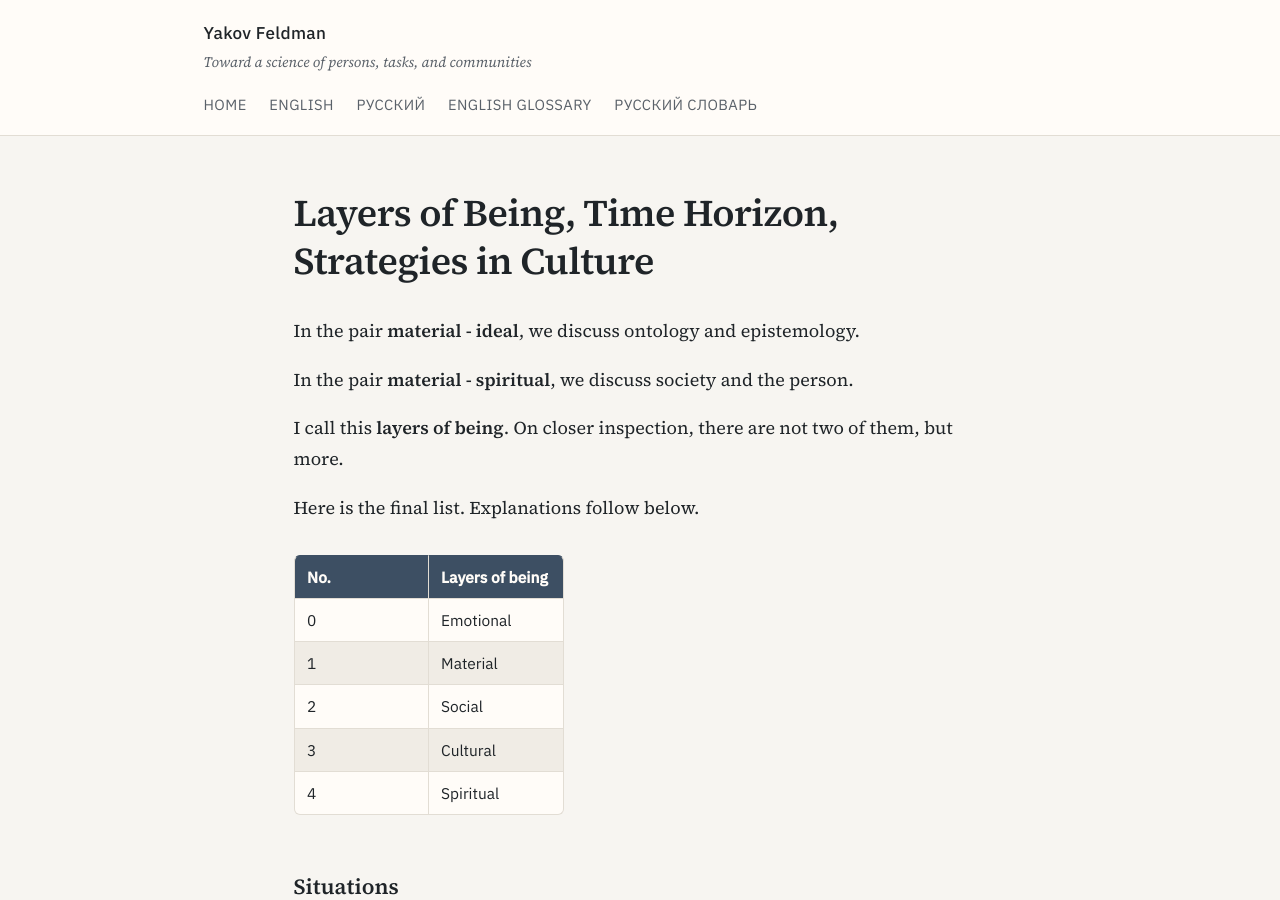
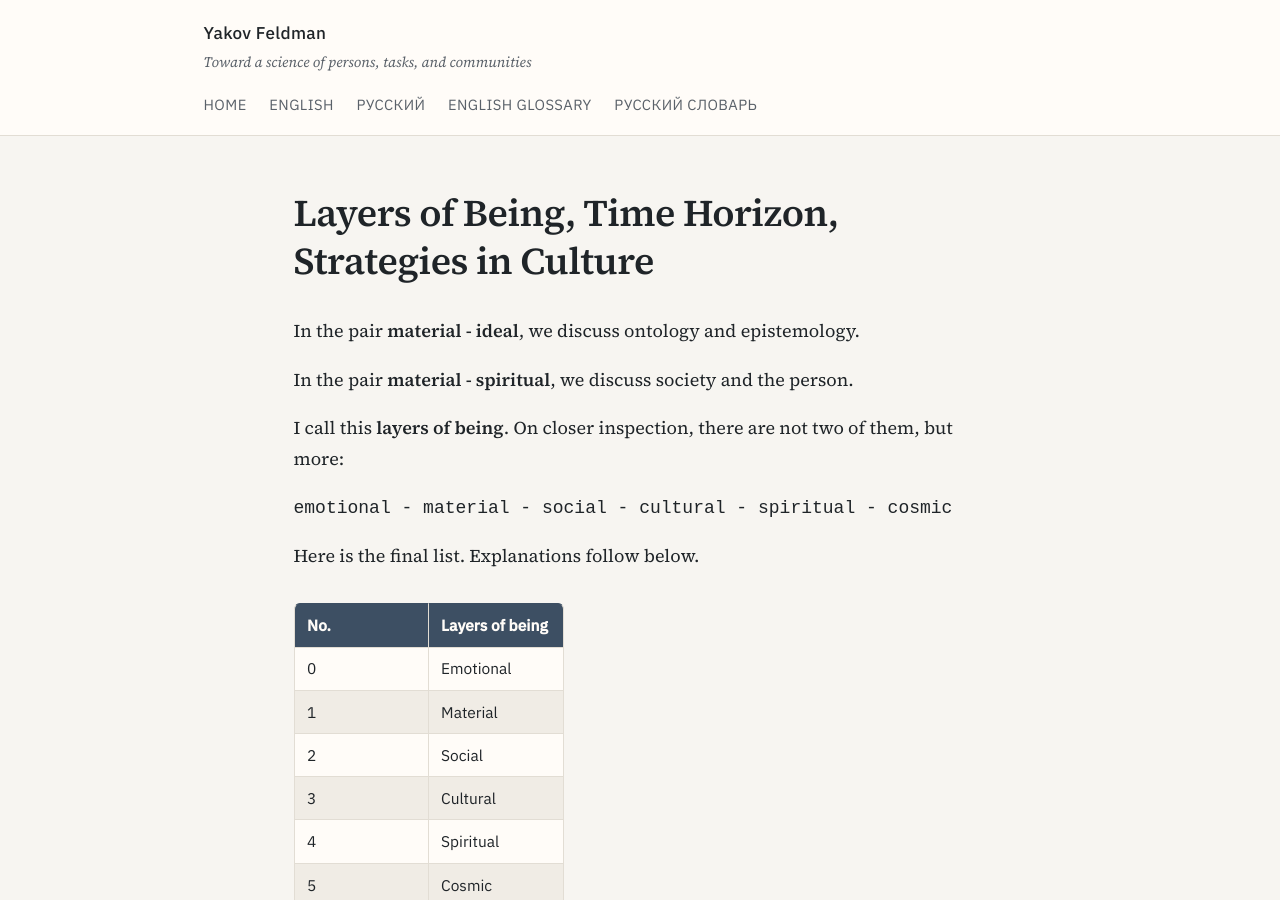
Before and after one commit to jfeldman777/books, a Jekyll site: the page built from 27_layers_time_horizon_en.md, in a window 1280 px wide and 900 px high. Built offline with Jekyll 4.4.1, drawn with Linux system fonts in a browser that asks for light colours; our own code applies the rules of GitHub Pages for plain Markdown files; some of the changed text lies outside the part shown.

````diff
--- a/27_layers_time_horizon_en.md
+++ b/27_layers_time_horizon_en.md
@@ -4,7 +4,11 @@ In the pair **material - ideal**, we discuss ontology and epistemology.
 
 In the pair **material - spiritual**, we discuss society and the person.
 
-I call this **layers of being**. On closer inspection, there are not two of them, but more.
+I call this **layers of being**. On closer inspection, there are not two of them, but more:
+
+```text
+emotional - material - social - cultural - spiritual - cosmic
+```
 
 Here is the final list. Explanations follow below.
 
@@ -15,6 +19,7 @@ Here is the final list. Explanations follow below.
 | 2 | Social |
 | 3 | Cultural |
 | 4 | Spiritual |
+| 5 | Cosmic |
 
 ## Situations
 
@@ -54,6 +59,7 @@ We remember one situation for minutes, another for a month, a third for many yea
 | 2 | Social | years |
 | 3 | Cultural | generations |
 | 4 | Spiritual | millennia |
+| 5 | Cosmic | millions of years |
 
 Here is a simple and clear example.
 
@@ -80,6 +86,7 @@ Strangely enough, culture itself also becomes layered, and its layers can be com
 | 2 | Social | years | Tradition |
 | 3 | Cultural | generations | Classics |
 | 4 | Spiritual | millennia | Super-classics |
+| 5 | Cosmic | millions of years | All |
 
 Does this stratification have deeper reasons?
 
@@ -87,14 +94,14 @@ Yes. We know them from the chapter [Myth - Religion - Science](25_myth_religion_
 
 ## Strategies in Culture
 
-| No. | Layers of being | Time horizon | Layers of culture | Strategies in culture |
+| No. | Layers of being | Strategies in culture | Time horizon | Layers of culture |
 | --- | --- | --- | --- | --- |
-| 0 | Emotional | minutes | advertising | Outsider |
-| 1 | Material | days | Mass culture | Consumer |
-| 2 | Social | years | Tradition | Transmitter |
-| 3 | Cultural | generations | Classics | Author |
-| 4 | Spiritual | millennia | Super-classics | Wanderer |
-| 5 | Cosmic | millions of years | All | Invader |
+| 0 | Emotional | Outsider | minutes | advertising |
+| 1 | Material | Consumer | days | Mass culture |
+| 2 | Social | Transmitter | years | Tradition |
+| 3 | Cultural | Author | generations | Classics |
+| 4 | Spiritual | Wanderer | millennia | Super-classics |
+| 5 | Cosmic | Invader | millions of years | All |
 
 The outsider exits the hierarchy. It no longer makes any demands of him.
 
````
Also changed, not shown: 03_discourse_map_en.md (+3 -3 lines), 03_discourse_map_ru.md (+3 -3 lines), 27_layers_time_horizon_ru.md (+15 -8 lines), 28_static_dynamic_strategies_en.md (added, +49 -0 lines), 28_static_dynamic_strategies_ru.md (added, +49 -0 lines), 29_three_choice_settings_en.md (added, +37 -0 lines), 29_three_choice_settings_ru.md (added, +37 -0 lines).
